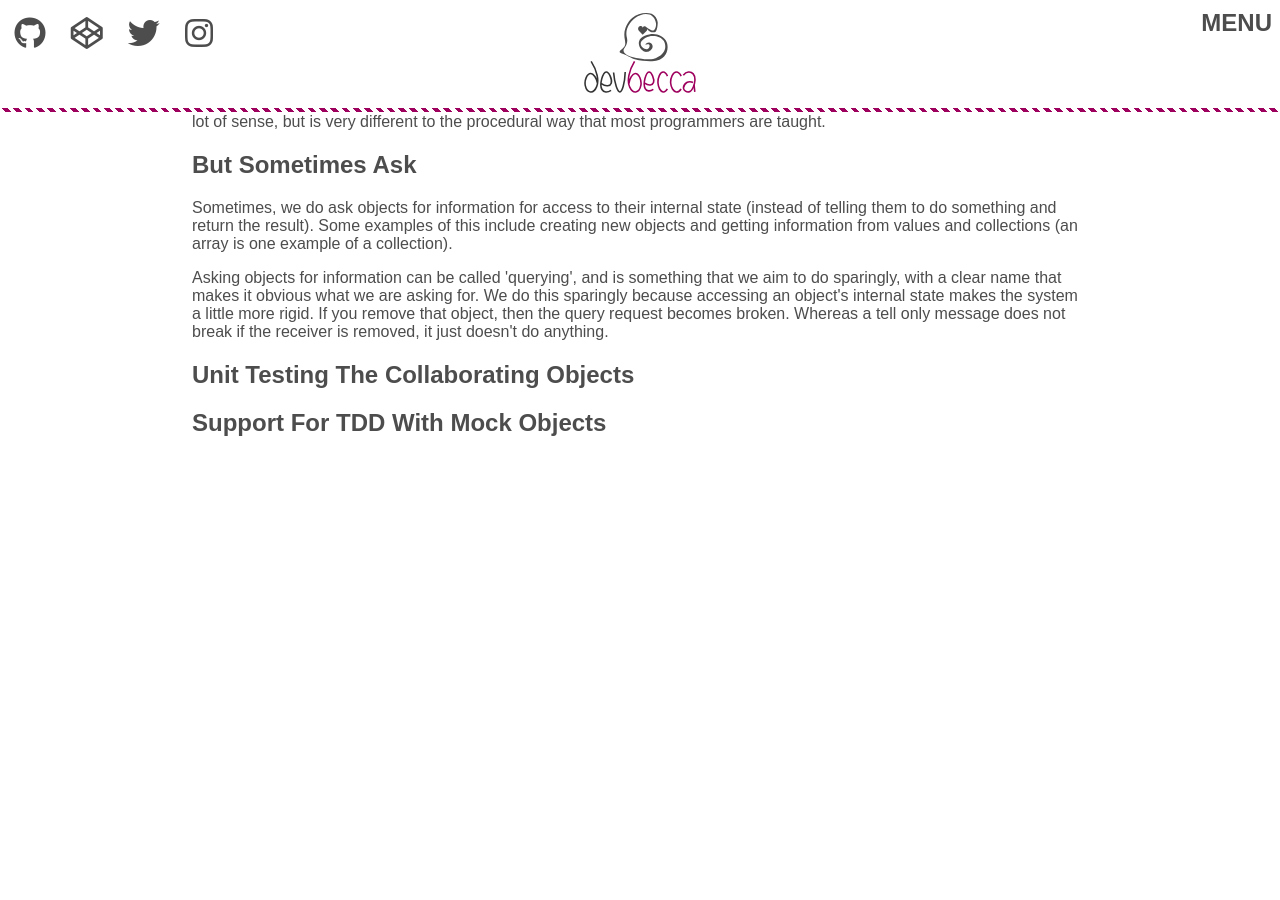
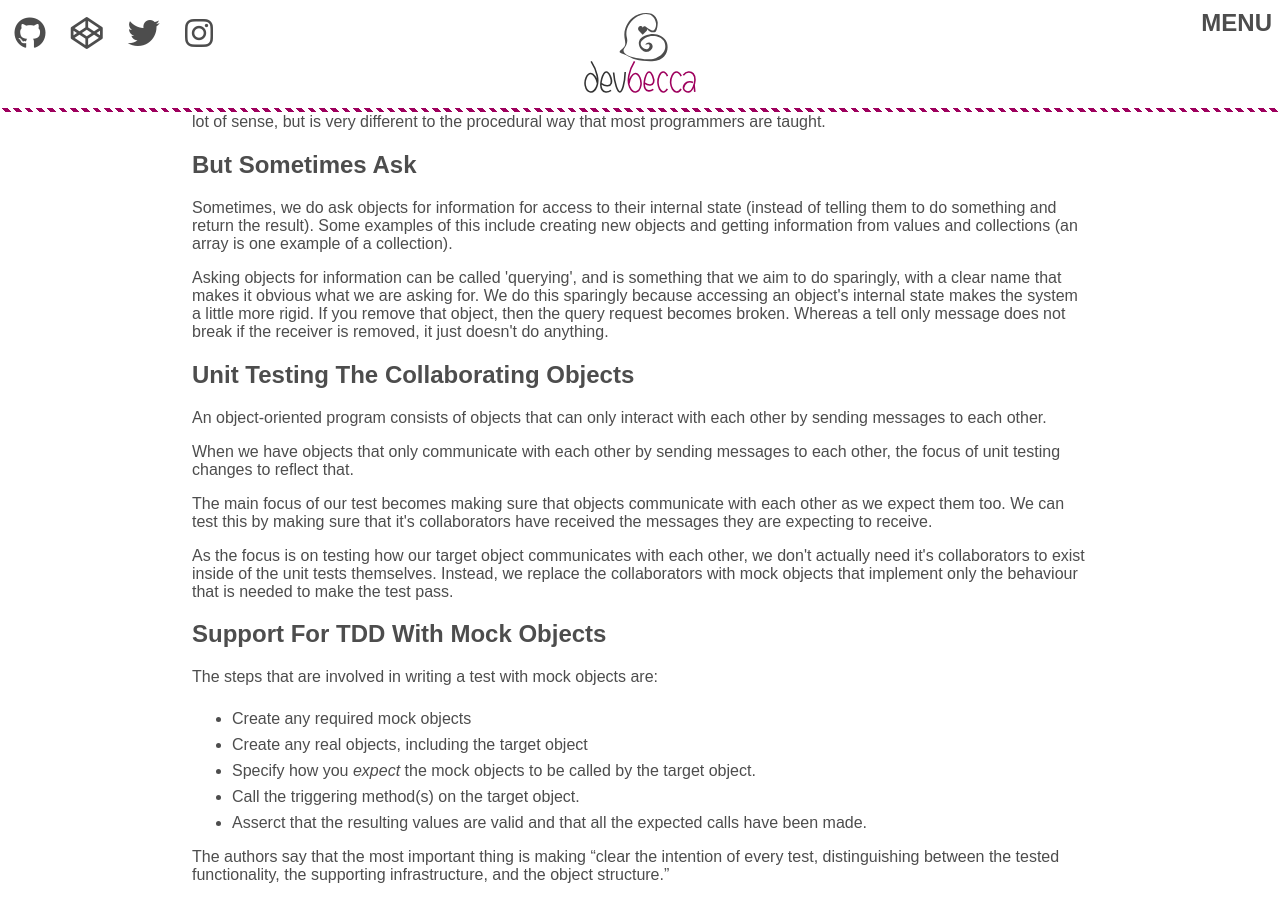
Before and after one commit to Becca9941/Becca9941.github.io, a Jekyll site: the page built from _posts/2019-08-21-reading-notes-tdd-with-objects.html, in a window 1280 px wide and 900 px high, scrolled down 1854 px. Built offline with Jekyll 4.4.1, drawn with Linux system fonts in a browser that asks for light colours; nearby versions of some CDN libraries; before the commit the page ends 2310 px from its top, so only the background shows below that.

Commit message:
finished chapter two notes

```diff
--- a/_posts/2019-08-21-reading-notes-tdd-with-objects.html
+++ b/_posts/2019-08-21-reading-notes-tdd-with-objects.html
@@ -71,4 +71,24 @@ title: Reading-notes - Test-Driven Development with Objects
 
 <h2>Unit testing the collaborating objects</h2>
 
+<p>An object-oriented program consists of objects that can only interact with each other by sending messages to each other. </p>
+
+<p>When we have objects that only communicate with each other by sending messages to each other, the focus of unit testing changes to reflect that.</p>
+
+<p>The main focus of our test becomes making sure that objects communicate with each other as we expect them too. We can test this by making sure that it's collaborators have received the messages they are expecting to receive.</p>
+
+<p>As the focus is on testing how our target object communicates with each other, we don't actually need it's collaborators to exist inside of the unit tests themselves. Instead, we replace the collaborators with mock objects that implement only the behaviour that is needed to make the test pass.</p>
+
 <h2>Support for TDD with Mock Objects</h2>
+
+<p>The steps that are involved in writing a test with mock objects are:</p>
+
+<ul>
+  <li>Create any required mock objects</li>
+  <li>Create any real objects, including the target object</li>
+  <li>Specify how you <em>expect</em> the mock objects to be called by the target object.</li>
+  <li>Call the triggering method(s) on the target object.</li>
+  <li>Asserct that the resulting values are valid and that all the expected calls have been made.</li>
+</ul>
+
+<p>The authors say that the most important thing is making <q>clear the intention of every test, distinguishing between the tested functionality, the supporting infrastructure, and the object structure.</q></p>
```
